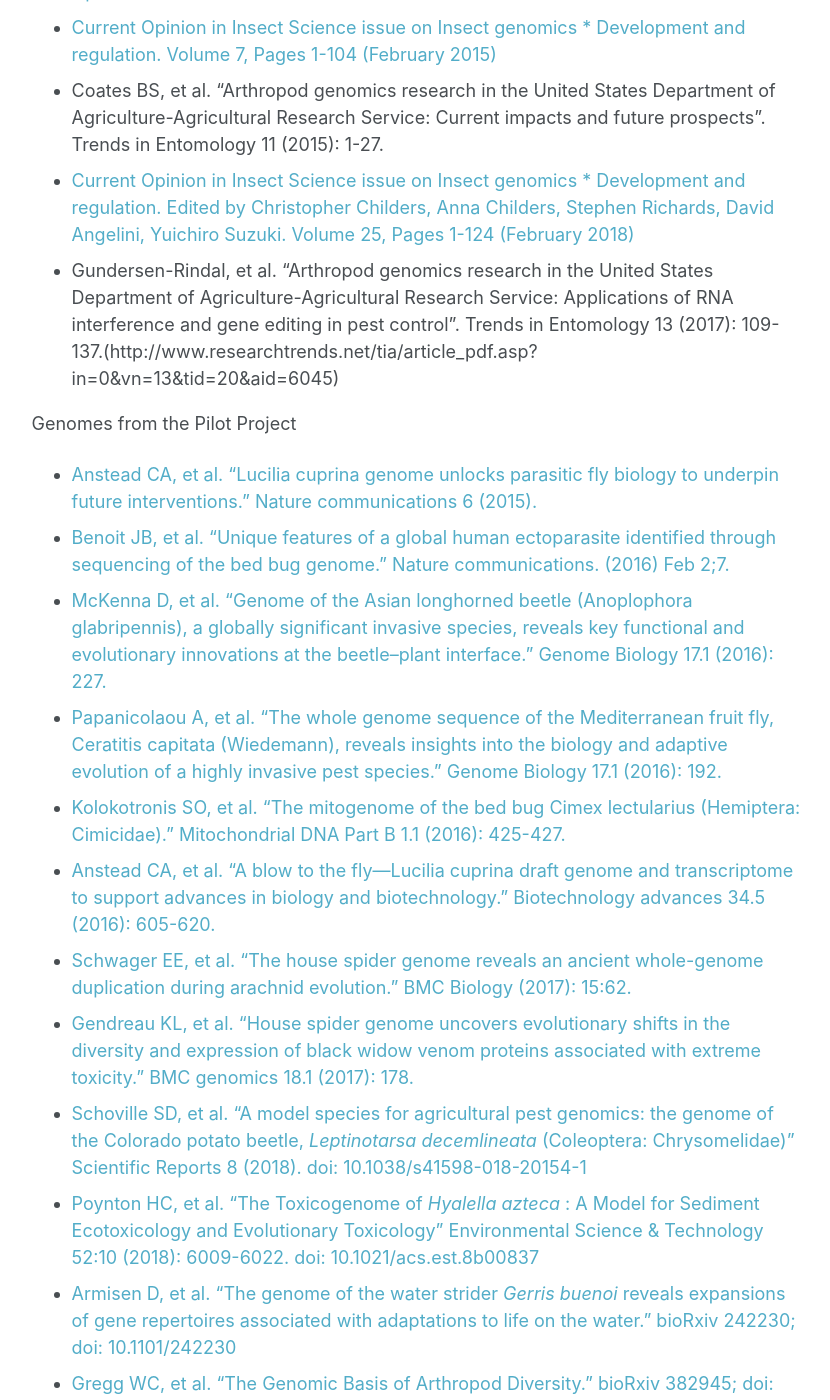
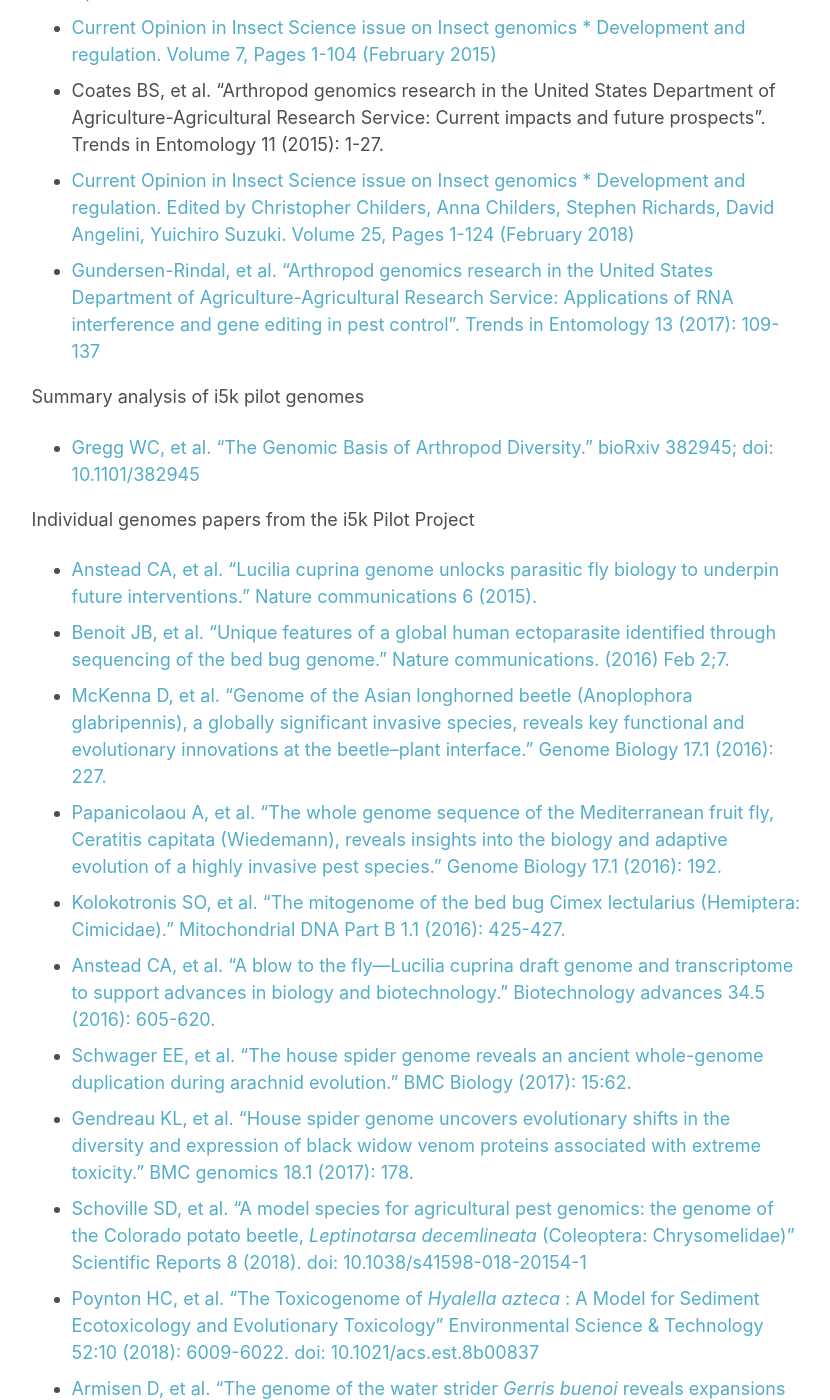
Before and after one commit to i5k/i5k.github.io, a Jekyll site: the page built from _pages/publications.md, in a window 1280 px wide and 1400 px high, scrolled down 900 px. Shown: the whole window, without its empty margins (250-1080 px from the left). Built offline with Jekyll 4.4.1, drawn with Linux system fonts in a browser that asks for light colours; some of the changed text lies outside the part shown.

Commit message:
Update publications.md

```diff
--- a/_pages/publications.md
+++ b/_pages/publications.md
@@ -23,9 +23,12 @@
 - [Current Opinion in Insect Science issue on Insect genomics * Development and regulation. Volume 7, Pages 1-104 (February 2015)](https://www.sciencedirect.com/journal/current-opinion-in-insect-science/vol/7)
 - Coates BS, et al. "Arthropod genomics research in the United States Department of Agriculture-Agricultural Research Service: Current impacts and future prospects". Trends in Entomology 11 (2015): 1-27.
 - [Current Opinion in Insect Science issue on Insect genomics * Development and regulation. Edited by Christopher Childers, Anna Childers, Stephen Richards, David Angelini, Yuichiro Suzuki. Volume 25, Pages 1-124 (February 2018)](https://www.sciencedirect.com/journal/current-opinion-in-insect-science/vol/25/)
-- Gundersen-Rindal, et al. "Arthropod genomics research in the United States Department of Agriculture-Agricultural Research Service: Applications of RNA interference and gene editing in pest control". Trends in Entomology 13 (2017): 109-137.(http://www.researchtrends.net/tia/article_pdf.asp?in=0&vn=13&tid=20&aid=6045)
+- [Gundersen-Rindal, et al. "Arthropod genomics research in the United States Department of Agriculture-Agricultural Research Service: Applications of RNA interference and gene editing in pest control". Trends in Entomology 13 (2017): 109-137](http://www.researchtrends.net/tia/article_pdf.asp?in=0&vn=13&tid=20&aid=6045)
 
-Genomes from the Pilot Project
+Summary analysis of i5k pilot genomes
+- [Gregg WC, et al. "The Genomic Basis of Arthropod Diversity." bioRxiv 382945; doi: 10.1101/382945](https://www.biorxiv.org/content/early/2018/08/04/382945)
+
+Individual genomes papers from the i5k Pilot Project
 - [Anstead CA, et al. "Lucilia cuprina genome unlocks parasitic fly biology to underpin future interventions." Nature communications 6 (2015).](https://www.nature.com/articles/ncomms8344)
 - [Benoit JB, et al. "Unique features of a global human ectoparasite identified through sequencing of the bed bug genome." Nature communications. (2016) Feb 2;7.](https://www.nature.com/articles/ncomms10165)
 - [McKenna D, et al. "Genome of the Asian longhorned beetle (Anoplophora glabripennis), a globally significant invasive species, reveals key functional and evolutionary innovations at the beetle–plant interface." Genome Biology 17.1 (2016): 227.](https://genomebiology.biomedcentral.com/articles/10.1186/s13059-016-1088-8?linkId=31075042)
```
Also changed, not shown: other parts of _pages/publications.md (+0 -1 lines).
